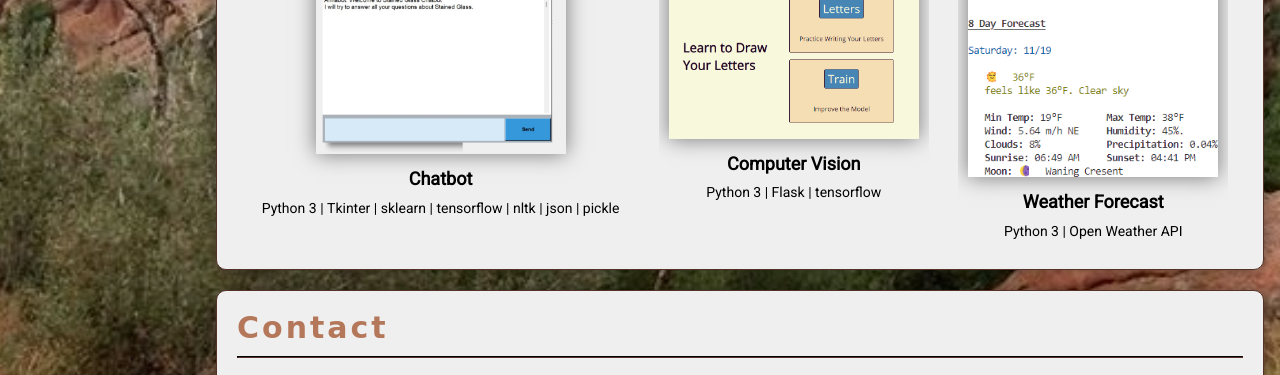
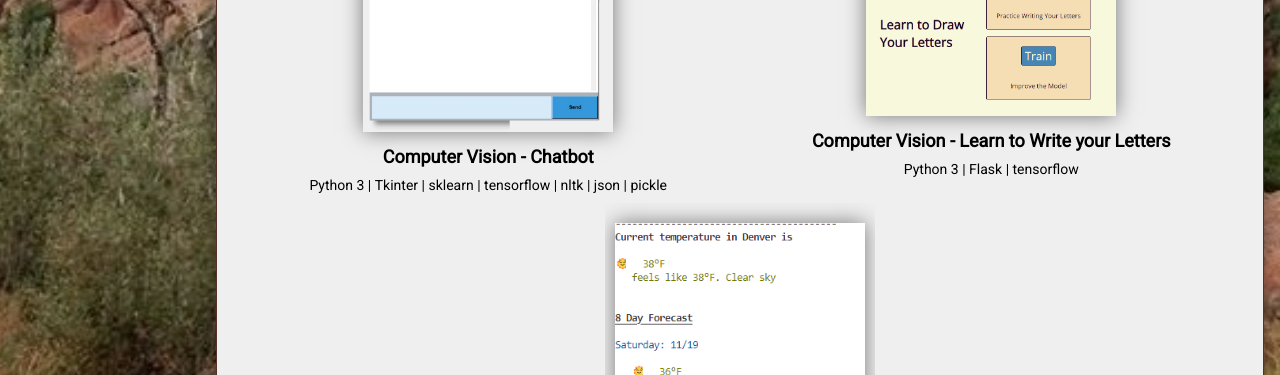
Before and after one commit to cableredi/kcportfolio, a plain HTML site: page index.html in a window 1280 px wide. Shown: the part 1980-2355 px from the top of the page. Drawn offline with nearby package versions, Linux system fonts and the light colour scheme; a web font is replaced by a local one.

Commit message:
readme and index updates

```diff
--- a/index.html
+++ b/index.html
@@ -408,7 +408,7 @@
             <button class="trigger">
               <img src="./assets/images/chatbot.png" alt="ChatBot" />
               <div class="name">
-                Chatbot
+                Computer Vision - Chatbot
               </div>
               <div class="tech">
                 <ul>
@@ -426,7 +426,7 @@
               <div class="modal-content">
                 <span class="close-button">&times;</span>
                 <div class="content-name">
-                  Chatbot
+                  Coomputer Vision - Chatbot
                 </div>
                 <div class="modal-content-img">
                   <img src="./assets/images/chatbot.png" alt="Chatbot" />
@@ -473,7 +473,7 @@
             <button class="trigger">
               <img src="./assets/images/computervision.png" alt="Computer Vision" />
               <div class="name">
-                Computer Vision
+                Computer Vision - Learn to Write your Letters
               </div>
               <div class="tech">
                 <ul>
@@ -487,7 +487,7 @@
               <div class="modal-content">
                 <span class="close-button">&times;</span>
                 <div class="modal-content-name">
-                  Computer Vision
+                  Computer Vision - Learn to Write your Letters
                 </div>
                 <div class="modal-content-img">
                   <img src="./assets/images/computervision.png" alt="Computer Vision" />
@@ -510,7 +510,7 @@
                   <h3>GitHub</h3>
                   <ul>
                     <li>
-                      <a href="" target="_blank" rel="noopener">
+                      <a href="https://github.com/cableredi/learn-write-letters" target="_blank" rel="noopener">
                         <ion-icon name="logo-github"></ion-icon>
                       </a>
                     </li>
```
Also changed, not shown: 1 other file.
